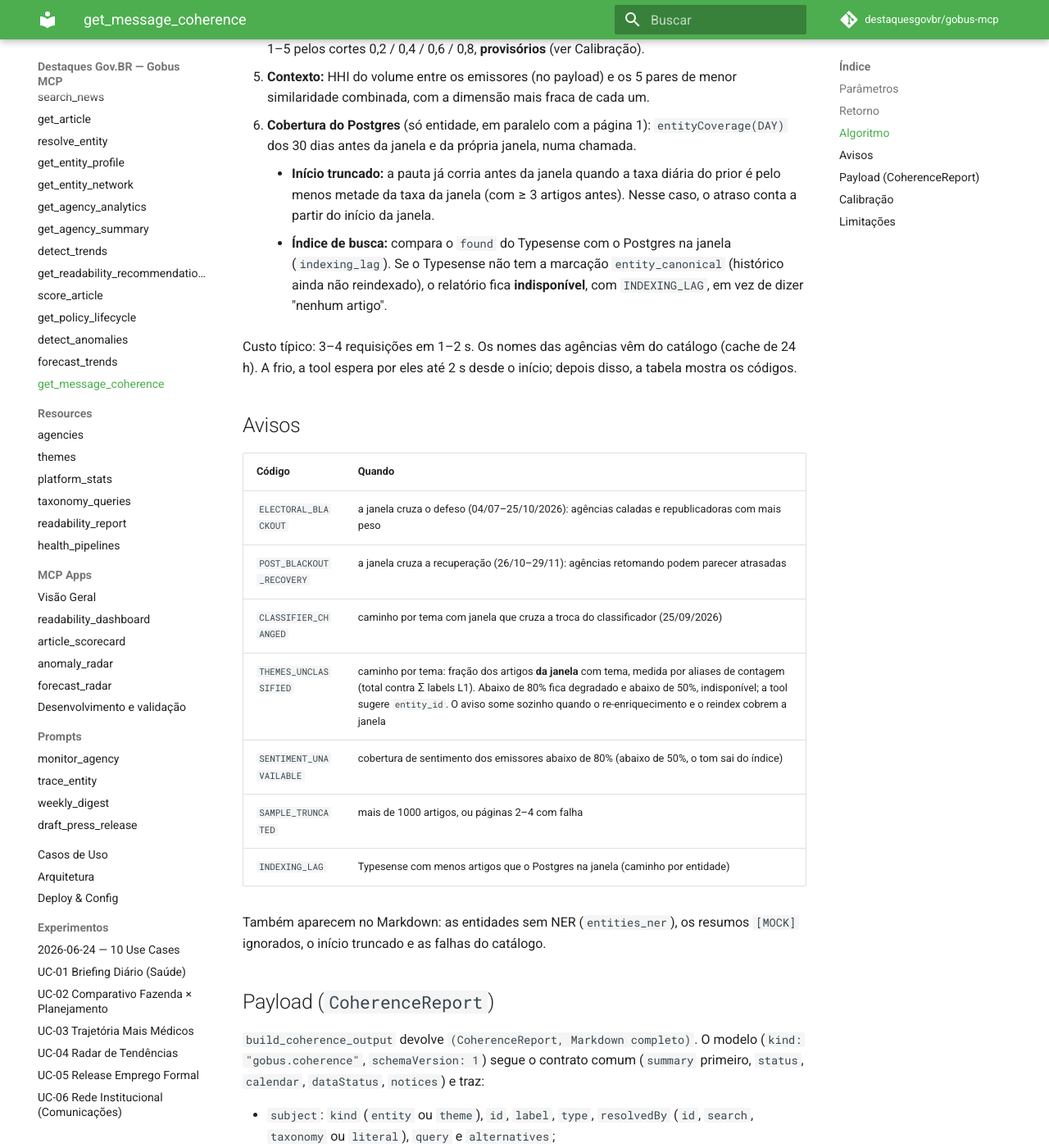
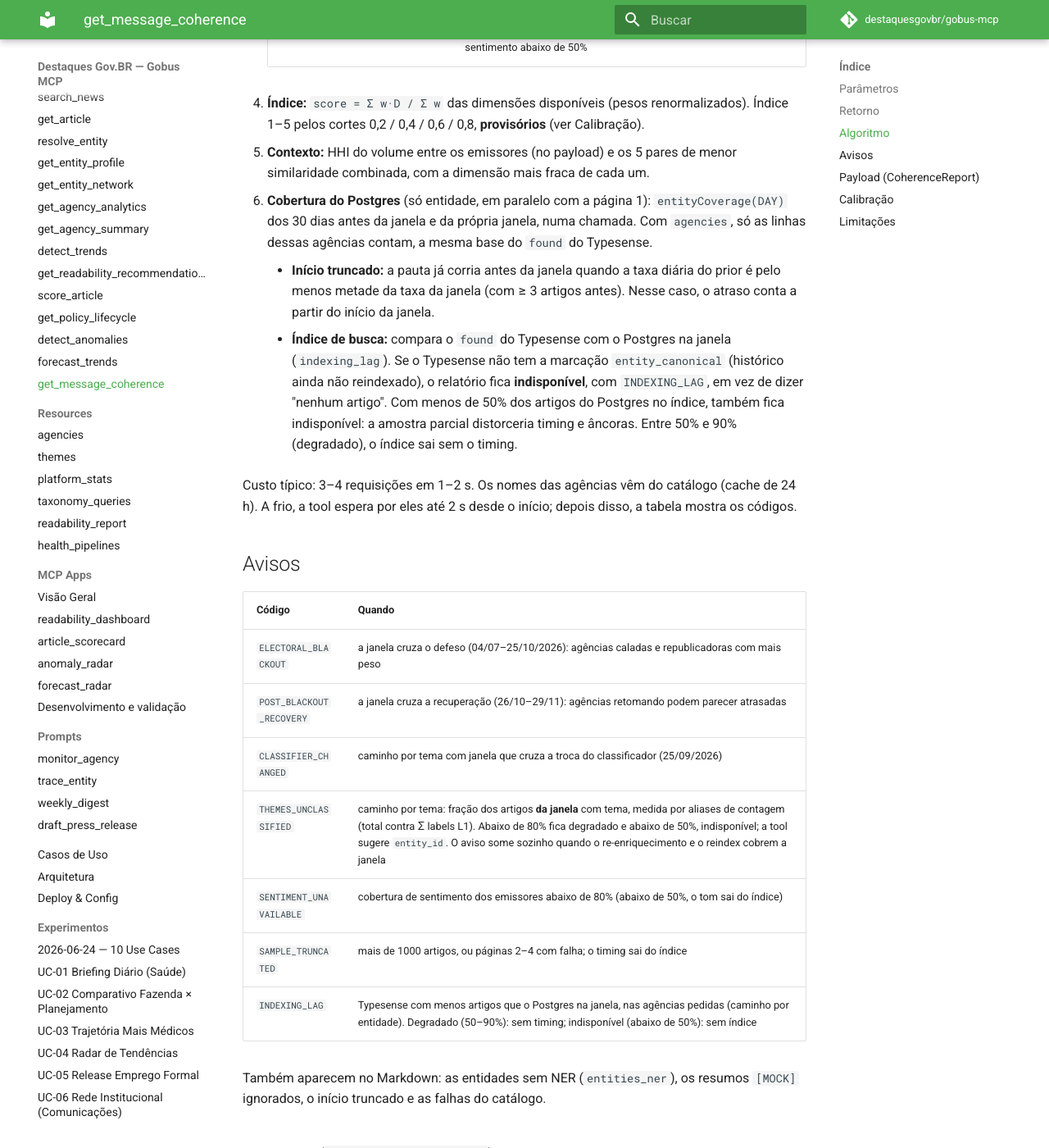
Before and after one commit to destaquesgovbr/gobus-mcp, an MkDocs documentation site: the page built from docs/tools/get-message-coherence.md, in a window 1280 px wide and 1400 px high, scrolled down 2747 px. Shown: the whole window at 82% size. Built offline with MkDocs 1.6.1 and Material for MkDocs 9.7.7, drawn with Linux system fonts in a browser that asks for light colours; comment, search, counter and statistics services are not loaded; some of the changed text lies outside the part shown.

Commit message:
docs: coerência — conferência do índice e prior filtrados por agencies, índice de busca parcial (indisponível abaixo de 50%, sem timing se degradado) e timing fora do índice com amostra truncada

```diff
--- a/docs/tools/get-message-coherence.md
+++ b/docs/tools/get-message-coherence.md
@@ -10,7 +10,7 @@ Não tem MCP App nesta fase. O builder já produz o `CoherenceReport` (payload v
 |-----------|------|-------------|---------|-----------|
 | `entity_id` | `str` | Um dos dois | `""` | `entityId` canônico (`Q575545`, `dgb_pe-de-meia`) ou um **nome**. Com nome, a tool usa o `entitySearch(limit:3)` e fica com a entidade de maior volume; as outras aparecem como alternativas |
 | `theme` | `str` | Um dos dois | `""` | Label L1 de tema ([`gobus://themes`](../resources/themes.md)). Aceita sem acento e prefixo único (`"defesa"` → `Defesa e Forças Armadas`) |
-| `agencies` | `list[str]` | Não | — | Restringe às agências listadas (códigos do catálogo). Código inválido devolve sugestões (`"ms"` → `saude`) |
+| `agencies` | `list[str]` | Não | — | Restringe às agências listadas (códigos do catálogo). Código inválido devolve sugestões (`"ms"` → `saude`). A conferência do índice de busca e o prior também usam só essas agências |
 | `date_from` | `str` | Não | D−14 | Primeiro dia da janela (ISO, dia em BRT) |
 | `date_to` | `str` | Não | D−1 | Último dia da janela (ISO, dia em BRT). Só `date_from` → 14 dias a partir dele, limitados a ontem |
 
@@ -58,7 +58,7 @@ A saída fica em torno de 2–4 KB (alvo ≤ 5 KB): até 12 agências, 8 âncora
 
 ## Algoritmo
 
-1. **Amostra:** `articles(limit:250, page, filter, sort:DATE)` com `entityCanonical` (entidade) ou `themeLabel` (tema), mais `agencies` e a janela em BRT (`startDate`/`endDate` com `-03:00`, fim exclusivo). A tool lê a página 1 e, com `found > 250`, as páginas 2–4 em paralelo. Acima de 1000 artigos, a amostra fica com os 1000 mais recentes e sai o aviso `SAMPLE_TRUNCATED`. O `content` não é pedido.
+1. **Amostra:** `articles(limit:250, page, filter, sort:DATE)` com `entityCanonical` (entidade) ou `themeLabel` (tema), mais `agencies` e a janela em BRT (`startDate`/`endDate` com `-03:00`, fim exclusivo). A tool lê a página 1 e, com `found > 250`, as páginas 2–4 em paralelo. Acima de 1000 artigos, a amostra fica com os 1000 mais recentes e sai o aviso `SAMPLE_TRUNCATED`. Como o `sort` só é decrescente, a 1ª publicação de cada agência pode ficar fora da amostra: nesse caso (e com páginas 2–4 em falha), o **timing sai do índice** e a tabela mostra a "1ª na amostra". O `content` não é pedido.
 2. **Emissores:** agências **não republicadoras** com pelo menos 2 artigos. As republicadoras do catálogo (Agência Brasil, TV Brasil, EBC e Radioagência Nacional) ficam sempre numa seção separada, com volume, participação e atraso da 1ª republicação. Com menos de 2 emissores não há índice ("voz única: X").
 3. **Dimensões** (funções puras em `analytics/coherence.py` e `analytics/framing.py`):
 
@@ -71,9 +71,9 @@ A saída fica em torno de 2–4 KB (alvo ≤ 5 KB): até 12 agências, 8 âncora
 
 4. **Índice:** `score = Σ w·D / Σ w` das dimensões disponíveis (pesos renormalizados). Índice 1–5 pelos cortes 0,2 / 0,4 / 0,6 / 0,8, **provisórios** (ver Calibração).
 5. **Contexto:** HHI do volume entre os emissores (no payload) e os 5 pares de menor similaridade combinada, com a dimensão mais fraca de cada um.
-6. **Cobertura do Postgres** (só entidade, em paralelo com a página 1): `entityCoverage(DAY)` dos 30 dias antes da janela e da própria janela, numa chamada.
+6. **Cobertura do Postgres** (só entidade, em paralelo com a página 1): `entityCoverage(DAY)` dos 30 dias antes da janela e da própria janela, numa chamada. Com `agencies`, só as linhas dessas agências contam, a mesma base do `found` do Typesense.
     - **Início truncado:** a pauta já corria antes da janela quando a taxa diária do prior é pelo menos metade da taxa da janela (com ≥ 3 artigos antes). Nesse caso, o atraso conta a partir do início da janela.
-    - **Índice de busca:** compara o `found` do Typesense com o Postgres na janela (`indexing_lag`). Se o Typesense não tem a marcação `entity_canonical` (histórico ainda não reindexado), o relatório fica **indisponível**, com `INDEXING_LAG`, em vez de dizer "nenhum artigo".
+    - **Índice de busca:** compara o `found` do Typesense com o Postgres na janela (`indexing_lag`). Se o Typesense não tem a marcação `entity_canonical` (histórico ainda não reindexado), o relatório fica **indisponível**, com `INDEXING_LAG`, em vez de dizer "nenhum artigo". Com menos de 50% dos artigos do Postgres no índice, também fica indisponível: a amostra parcial distorceria timing e âncoras. Entre 50% e 90% (degradado), o índice sai sem o timing.
 
 Custo típico: 3–4 requisições em 1–2 s. Os nomes das agências vêm do catálogo (cache de 24 h). A frio, a tool espera por eles até 2 s desde o início; depois disso, a tabela mostra os códigos.
 
@@ -86,8 +86,8 @@ Custo típico: 3–4 requisições em 1–2 s. Os nomes das agências vêm do ca
 | `CLASSIFIER_CHANGED` | caminho por tema com janela que cruza a troca do classificador (25/09/2026) |
 | `THEMES_UNCLASSIFIED` | caminho por tema: fração dos artigos **da janela** com tema, medida por aliases de contagem (total contra Σ labels L1). Abaixo de 80% fica degradado e abaixo de 50%, indisponível; a tool sugere `entity_id`. O aviso some sozinho quando o re-enriquecimento e o reindex cobrem a janela |
 | `SENTIMENT_UNAVAILABLE` | cobertura de sentimento dos emissores abaixo de 80% (abaixo de 50%, o tom sai do índice) |
-| `SAMPLE_TRUNCATED` | mais de 1000 artigos, ou páginas 2–4 com falha |
-| `INDEXING_LAG` | Typesense com menos artigos que o Postgres na janela (caminho por entidade) |
+| `SAMPLE_TRUNCATED` | mais de 1000 artigos, ou páginas 2–4 com falha; o timing sai do índice |
+| `INDEXING_LAG` | Typesense com menos artigos que o Postgres na janela, nas agências pedidas (caminho por entidade). Degradado (50–90%): sem timing; indisponível (abaixo de 50%): sem índice |
 
 Também aparecem no Markdown: as entidades sem NER (`entities_ner`), os resumos `[MOCK]` ignorados, o início truncado e as falhas do catálogo.
 
@@ -111,7 +111,8 @@ Os cortes e os pesos são provisórios. A rodada de 06/10/2026 (`_experiments/co
 
 ## Limitações
 
-- Antes de ~20/05/2026, o filtro `entityCanonical` do Typesense ainda não tem a marcação (histórico não reindexado). Nessas janelas, a tool avisa `INDEXING_LAG` ou fica indisponível.
+- Antes de ~20/05/2026, o filtro `entityCanonical` do Typesense ainda não tem a marcação (histórico não reindexado). Nessas janelas, a tool avisa `INDEXING_LAG`, tira o timing do índice ou fica indisponível (Bolsa Família em março: 28 de 68 artigos no índice, indisponível).
 - Entidades de agência com QID (por exemplo "MDS", "INSS") não são excluídas, porque a regra exclui só `dgb_{código}`, e podem aparecer como âncoras compartilhadas.
 - O tom quase não discrimina: a comunicação oficial sai 85–95% positiva.
-- Acima de 1000 artigos, o timing usa só a amostra mais recente.
+- Acima de 1000 artigos, o timing fica fora do índice: a API só ordena por data decrescente, então a 1ª publicação de cada agência pode não estar na amostra. As âncoras e o enquadramento usam a amostra mais recente.
+- A conferência do índice de busca e o prior contam as republicadoras dos dois lados (o filtro do Typesense não exclui agências).
```
Also changed, not shown: CLAUDE.md (+1 -1 lines), _experiments/coherence-calibration-2026-10/README.md (+4 -2 lines).
